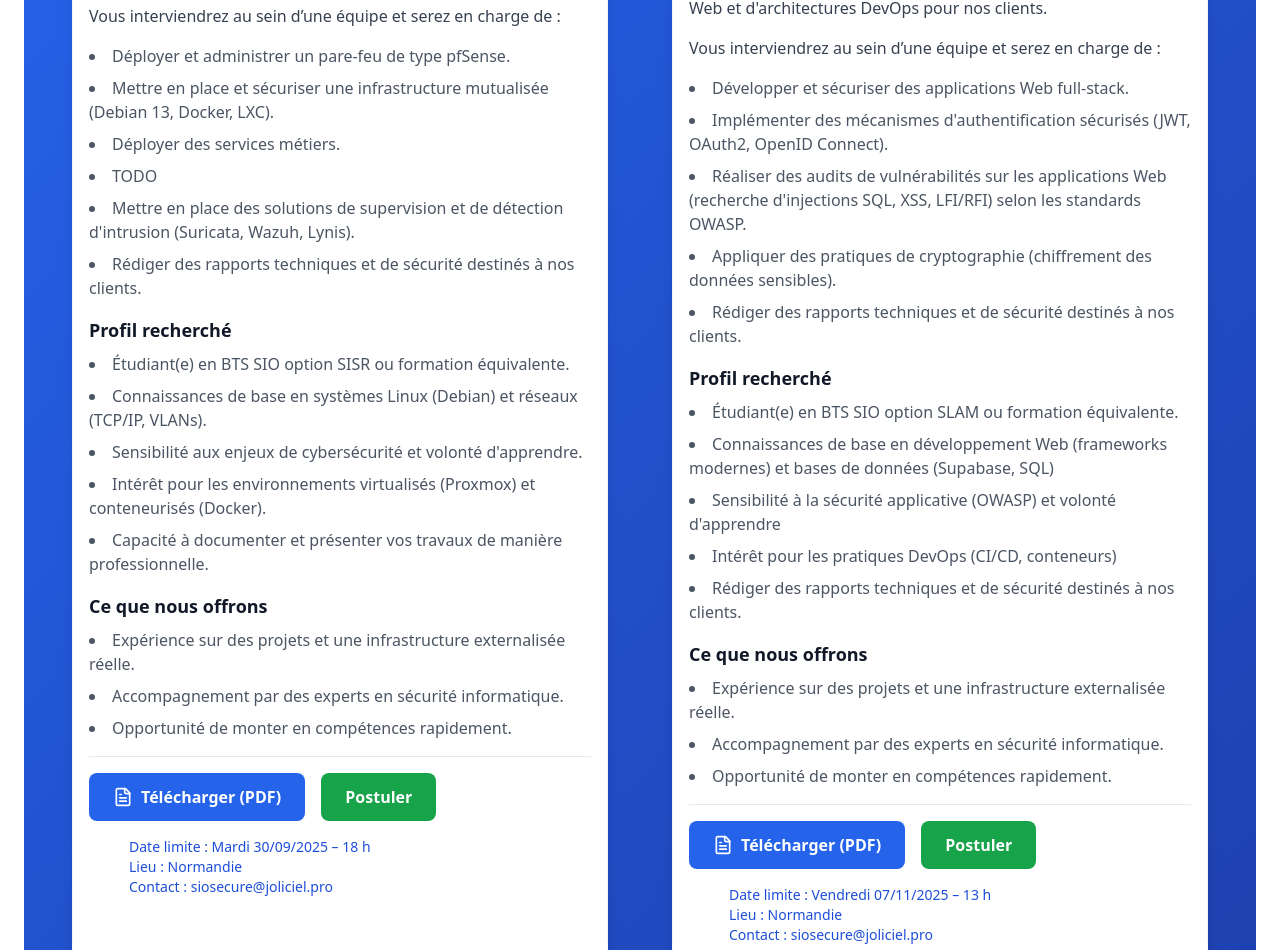
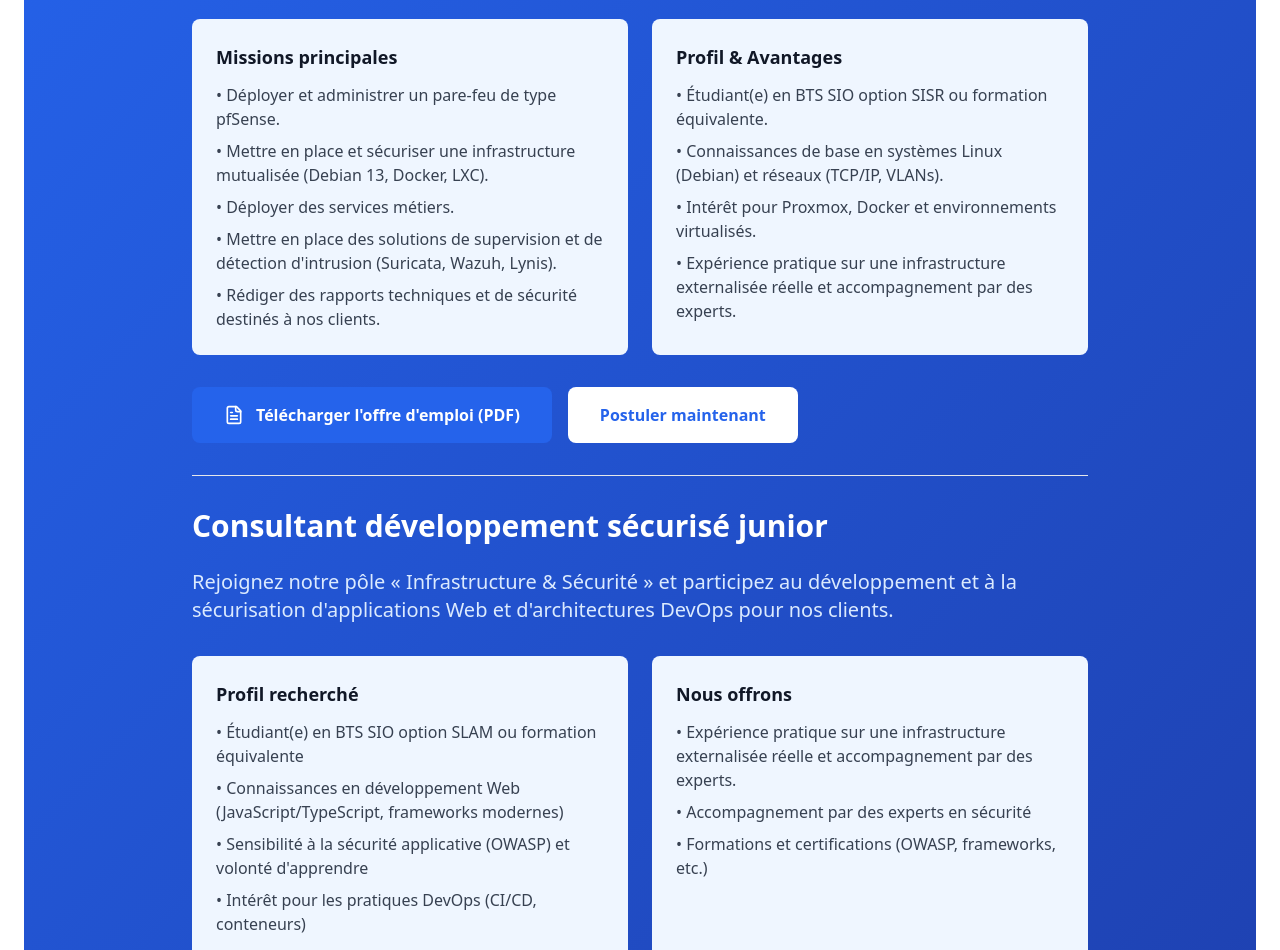
Before and after one commit to LaurentBouquet/siosecure, a React (Vite) app: page / in a window 1280 px wide. Shown: the part 3473-4423 px from the top of the page. Built offline with nearby package versions, Linux system fonts and the light colour scheme.

Commit message:
Offres d'emploi

```diff
--- a/src/App.tsx
+++ b/src/App.tsx
@@ -278,128 +278,114 @@ function App() {
           </div>
 
           <div className="p-6 mb-8 text-white bg-gradient-to-br from-blue-600 to-blue-800 rounded-2xl sm:p-12 sm:mb-12">
-            <div className="mx-auto max-w-7xl">
-              <div className="grid grid-cols-1 gap-10 md:gap-16 md:grid-cols-2">
+            <div className="max-w-4xl mx-auto">
 
-                {/* Panneau 2 : Consultant infra sécurisée junior */}
-                <div className="p-6 px-4 bg-white border border-gray-100 shadow-lg rounded-2xl">
-                  <h3 className="mb-4 text-2xl font-bold text-blue-600">Consultant infra sécurisée junior</h3>
-                  <p className="mb-4 text-gray-700">Nous recherchons des consultants cybersécurité junior
-                    pour rejoindre notre pôle « Infrastructure & Sécurité », dans le cadre du développement de nos activités.</p>
+              {/* Annonce 2 : Consultant infra sécurisée junior */}
+              <div className="mb-8">
+                <h3 className="mb-6 text-3xl font-bold">Consultant infra sécurisée junior</h3>
+                <p className="mb-8 text-xl text-blue-100">
+                  Dans le cadre du développement de nos activités,
+                  nous recherchons des consultants cybersécurité junior pour rejoindre notre pôle « Infrastructure & Sécurité ».
 
-                  <p className="mb-4 text-gray-700">Vous interviendrez au sein d’une équipe et serez en charge de :</p>
+                  Vous interviendrez au sein d’une équipe projet et serez en charge de :
+                </p>
 
-                  <ul className="mb-4 space-y-2 text-gray-600 list-disc list-inside">
-                    <li>Déployer et administrer un pare-feu de type pfSense.</li>
-                    <li>Mettre en place et sécuriser une infrastructure mutualisée (Debian 13, Docker, LXC).</li>
-                    <li>Déployer des services métiers.</li>
-                    <li>TODO</li>
-                    <li>Mettre en place des solutions de supervision et de détection d'intrusion (Suricata, Wazuh, Lynis).</li>
-                    <li>Rédiger des rapports techniques et de sécurité destinés à nos clients.</li>
+                <div className="grid grid-cols-1 gap-4 mb-6 md:grid-cols-2 md:gap-6 md:mb-8">
+                  <div className="p-6 rounded-lg bg-blue-50">
+                    <h4 className="mb-3 text-lg font-bold text-gray-900">Missions principales</h4>
+                    <ul className="space-y-2 text-gray-700">
+                      <li>• Déployer et administrer un pare-feu de type pfSense.</li>
+                      <li>• Mettre en place et sécuriser une infrastructure mutualisée (Debian 13, Docker, LXC).</li>
+                      <li>• Déployer des services métiers.</li>
+                      <li>• Mettre en place des solutions de supervision et de détection d'intrusion (Suricata, Wazuh, Lynis).</li>
+                      <li>• Rédiger des rapports techniques et de sécurité destinés à nos clients.</li>
                     </ul>
+                  </div>
 
-                  <h4 className="mb-2 text-lg font-bold text-gray-900">Profil recherché</h4>
-                  <ul className="mb-4 space-y-2 text-gray-600 list-disc list-inside">
-                    <li>Étudiant(e) en BTS SIO option SISR ou formation équivalente.</li>
-                    <li>Connaissances de base en systèmes Linux (Debian) et réseaux (TCP/IP, VLANs).</li>
-                    <li>Sensibilité aux enjeux de cybersécurité et volonté d'apprendre.</li>
-                    <li>Intérêt pour les environnements virtualisés (Proxmox) et conteneurisés (Docker).</li>
-                    <li>Capacité à documenter et présenter vos travaux de manière professionnelle.</li>
+                  <div className="p-6 rounded-lg bg-blue-50">
+                    <h4 className="mb-3 text-lg font-bold text-gray-900">Profil & Avantages</h4>
+                    <ul className="space-y-2 text-gray-700">
+                      <li>• Étudiant(e) en BTS SIO option SISR ou formation équivalente.</li>
+                      <li>• Connaissances de base en systèmes Linux (Debian) et réseaux (TCP/IP, VLANs).</li>
+                      <li>• Intérêt pour Proxmox, Docker et environnements virtualisés.</li>
+                      <li>• Expérience pratique sur une infrastructure externalisée réelle et accompagnement par des experts.</li>
                     </ul>
-
-                  <h4 className="mb-2 text-lg font-bold text-gray-900">Ce que nous offrons</h4>
-                  <ul className="mb-4 space-y-2 text-gray-600 list-disc list-inside">
-                    <li>Expérience sur des projets et une infrastructure externalisée réelle.</li>
-                    <li>Accompagnement par des experts en sécurité informatique.</li>
-                    <li>Opportunité de monter en compétences rapidement.</li>
-                  </ul>
-
-                  <hr className="my-4" />
+                  </div>
+                </div>
 
                 <div className="flex flex-col mt-4 md:flex-row md:items-center md:space-x-4">
-
                   <a
                     href="/offres-emploi/ConsultantOps/01_offre_emploi.pdf"
                     download
-                      className="inline-flex items-center px-6 py-3 mt-3 font-semibold text-white transition-all transform bg-blue-600 rounded-lg md:mt-0 hover:bg-blue-700 hover:scale-105"
+                    className="inline-flex items-center px-8 py-4 mt-3 font-semibold text-white transition-all transform bg-blue-600 rounded-lg md:mt-0 hover:bg-blue-700 hover:scale-105"
                   >
-                      <FileText className="w-5 h-5 mr-2" />
-                      Télécharger (PDF)
+                    <FileText className="w-5 h-5 mr-3" />
+                    Télécharger l'offre d'emploi (PDF)
                   </a>
 
-                    <a href="mailto:siosecure@joliciel.pro" className="px-6 py-3 font-semibold text-white transition-all transform bg-green-600 rounded-lg hover:bg-green-700 hover:scale-105">
-                      Postuler
-                    </a>
+                  <button
+                    onClick={() => scrollToSection('contact')}
+                    className="px-8 py-4 font-semibold text-blue-600 transition-all transform bg-white rounded-lg hover:bg-blue-50 hover:scale-105"
+                  >
+                    Postuler maintenant
+                  </button>
 
                 </div>
 
-                  <div className="flex flex-col mt-4 ml-10">
-                    <p className="mt-3 text-sm text-blue-700 md:mt-0">Date limite : Mardi 30/09/2025 – 18 h</p>
-                    <p className="mt-3 text-sm text-blue-700 md:mt-0">Lieu : Normandie</p>
-                    <p className="mt-3 text-sm text-blue-700 md:mt-0">Contact : siosecure@joliciel.pro</p>
+              </div>
+
+              <div className='my-8 border-t border-gray-200'></div>
+
+              {/* Annonce 2 : Consultant développement sécurisé junior */}
+              <div className="mb-8">
+                <h3 className="mb-6 text-3xl font-bold">Consultant développement sécurisé junior</h3>
+                <p className="mb-8 text-xl text-blue-100">
+                  Rejoignez notre pôle « Infrastructure & Sécurité »
+                  et participez au développement et à la sécurisation d'applications Web et d'architectures DevOps pour nos clients.
+                </p>
+
+                <div className="grid grid-cols-1 gap-4 mb-6 md:grid-cols-2 md:gap-6 md:mb-8">
+                  <div className="p-6 rounded-lg bg-blue-50">
+                    <h4 className="mb-3 text-lg font-bold text-gray-900">Profil recherché</h4>
+                    <ul className="space-y-2 text-gray-700">
+                      <li>• Étudiant(e) en BTS SIO option SLAM ou formation équivalente</li>
+                      <li>• Connaissances en développement Web (JavaScript/TypeScript, frameworks modernes)</li>
+                      <li>• Sensibilité à la sécurité applicative (OWASP) et volonté d'apprendre</li>
+                      <li>• Intérêt pour les pratiques DevOps (CI/CD, conteneurs)</li>
+                    </ul>
+                  </div>
+
+                  <div className="p-6 rounded-lg bg-blue-50">
+                    <h4 className="mb-3 text-lg font-bold text-gray-900">Nous offrons</h4>
+                    <ul className="space-y-2 text-gray-700">
+                      <li>• Expérience pratique sur une infrastructure externalisée réelle et accompagnement par des experts.</li>
+                      <li>• Accompagnement par des experts en sécurité</li>
+                      <li>• Formations et certifications (OWASP, frameworks, etc.)</li>
+                    </ul>
                   </div>
                 </div>
-
-                {/* Panneau 1 : Consultant développement sécurisé junior */}
-                <div className="p-6 px-4 bg-white border border-gray-100 shadow-lg rounded-2xl">
-                  <h3 className="mb-4 text-2xl font-bold text-blue-600">Consultant développement sécurisé junior</h3>
-                  <p className="mb-4 text-gray-700">Rejoignez notre pôle « Développement Web & Sécurité » et participez au développement et à la sécurisation d'applications Web et d'architectures DevOps pour nos clients.</p>
-
-                  <p className="mb-4 text-gray-700">Vous interviendrez au sein d’une équipe et serez en charge de :</p>
-
-                  <ul className="mb-4 space-y-2 text-gray-600 list-disc list-inside">
-                    <li>Développer et sécuriser des applications Web full-stack.</li>
-                    <li>Implémenter des mécanismes d'authentification sécurisés (JWT, OAuth2, OpenID Connect).</li>
-                    <li>Réaliser des audits de vulnérabilités sur les applications Web (recherche d'injections SQL, XSS,
-                      LFI/RFI) selon les standards OWASP.</li>
-                    <li>Appliquer des pratiques de cryptographie (chiffrement des données sensibles).</li>
-                    <li>Rédiger des rapports techniques et de sécurité destinés à nos clients.</li>
-                  </ul>
-
-                  <h4 className="mb-2 text-lg font-bold text-gray-900">Profil recherché</h4>
-                  <ul className="mb-4 space-y-2 text-gray-600 list-disc list-inside">
-                    <li>Étudiant(e) en BTS SIO option SLAM ou formation équivalente.</li>
-                    <li>Connaissances de base en développement Web (frameworks modernes) et bases de données (Supabase, SQL)</li>
-                    <li>Sensibilité à la sécurité applicative (OWASP) et volonté d'apprendre</li>
-                    <li>Intérêt pour les pratiques DevOps (CI/CD, conteneurs)</li>
-                    <li>Rédiger des rapports techniques et de sécurité destinés à nos clients.</li>
-                  </ul>
-
-                  <h4 className="mb-2 text-lg font-bold text-gray-900">Ce que nous offrons</h4>
-                  <ul className="mb-4 space-y-2 text-gray-600 list-disc list-inside">
-                    <li>Expérience sur des projets et une infrastructure externalisée réelle.</li>
-                    <li>Accompagnement par des experts en sécurité informatique.</li>
-                    <li>Opportunité de monter en compétences rapidement.</li>
-                  </ul>
-
-                  <hr className="my-4" />
 
                 <div className="flex flex-col mt-4 md:flex-row md:items-center md:space-x-4">
 
                   <a
                     href="/offres-emploi/ConsultantDev/01_offre_emploi.pdf"
                     download
-                      className="inline-flex items-center px-6 py-3 mt-3 font-semibold text-white transition-all transform bg-blue-600 rounded-lg md:mt-0 hover:bg-blue-700 hover:scale-105"
+                    className="inline-flex items-center px-8 py-4 mt-3 font-semibold text-white transition-all transform bg-blue-600 rounded-lg md:mt-0 hover:bg-blue-700 hover:scale-105"
                   >
-                      <FileText className="w-5 h-5 mr-2" />
-                      Télécharger (PDF)
+                    <FileText className="w-5 h-5 mr-3" />
+                    Télécharger l'offre d'emploi (PDF)
                   </a>
 
-                    <a href="mailto:siosecure@joliciel.pro" className="px-6 py-3 font-semibold text-white transition-all transform bg-green-600 rounded-lg hover:bg-green-700 hover:scale-105">
-                      Postuler
-                    </a>
+                  <button
+                    onClick={() => scrollToSection('contact')}
+                    className="px-8 py-4 font-semibold text-blue-600 transition-all transform bg-white rounded-lg hover:bg-blue-50 hover:scale-105"
+                  >
+                    Postuler maintenant
+                  </button>
 
                 </div>
-
-                  <div className="flex flex-col mt-4 ml-10">
-                    <p className="mt-3 text-sm text-blue-700 md:mt-0">Date limite : Vendredi 07/11/2025 – 13 h</p>
-                    <p className="mt-3 text-sm text-blue-700 md:mt-0">Lieu : Normandie</p>
-                    <p className="mt-3 text-sm text-blue-700 md:mt-0">Contact : siosecure@joliciel.pro</p>
               </div>
 
-                </div>
-
-              </div>
             </div>
           </div>
 
```
Lines whose indentation alone changed are shown as unchanged.
